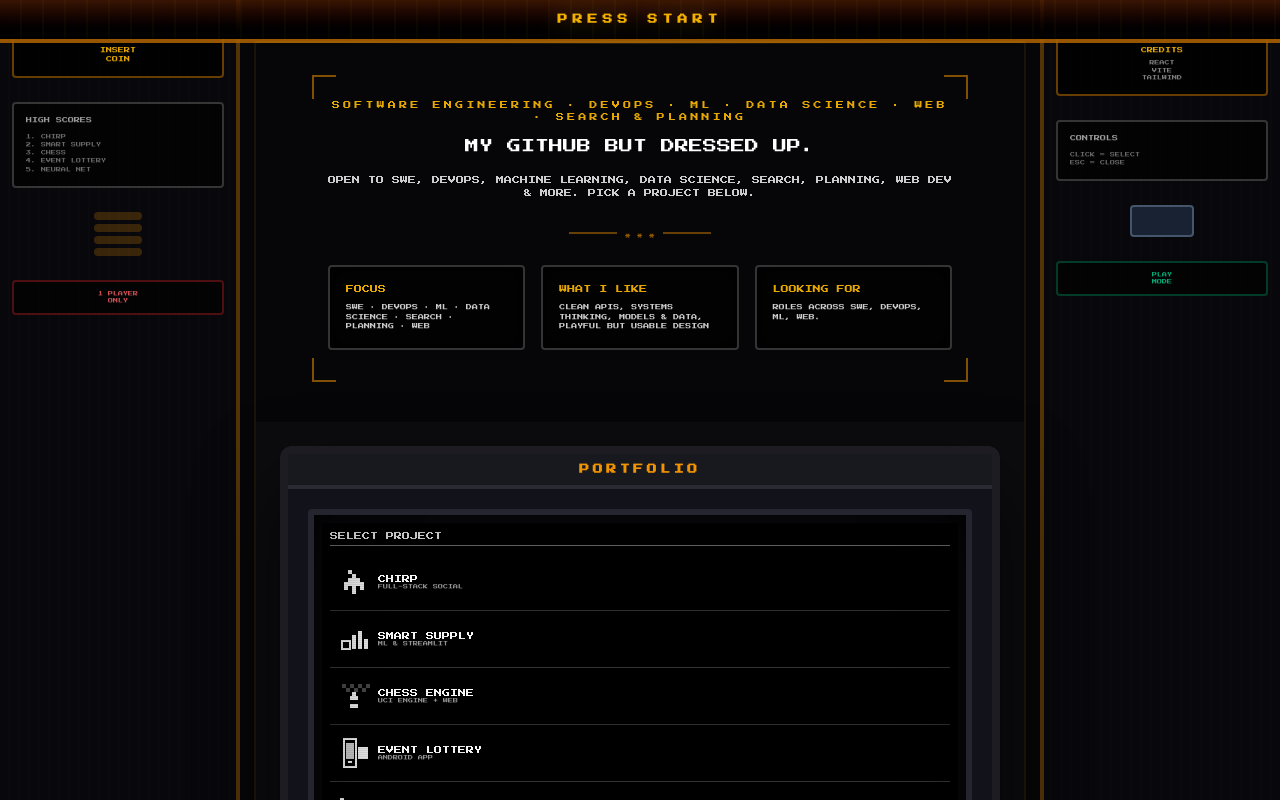
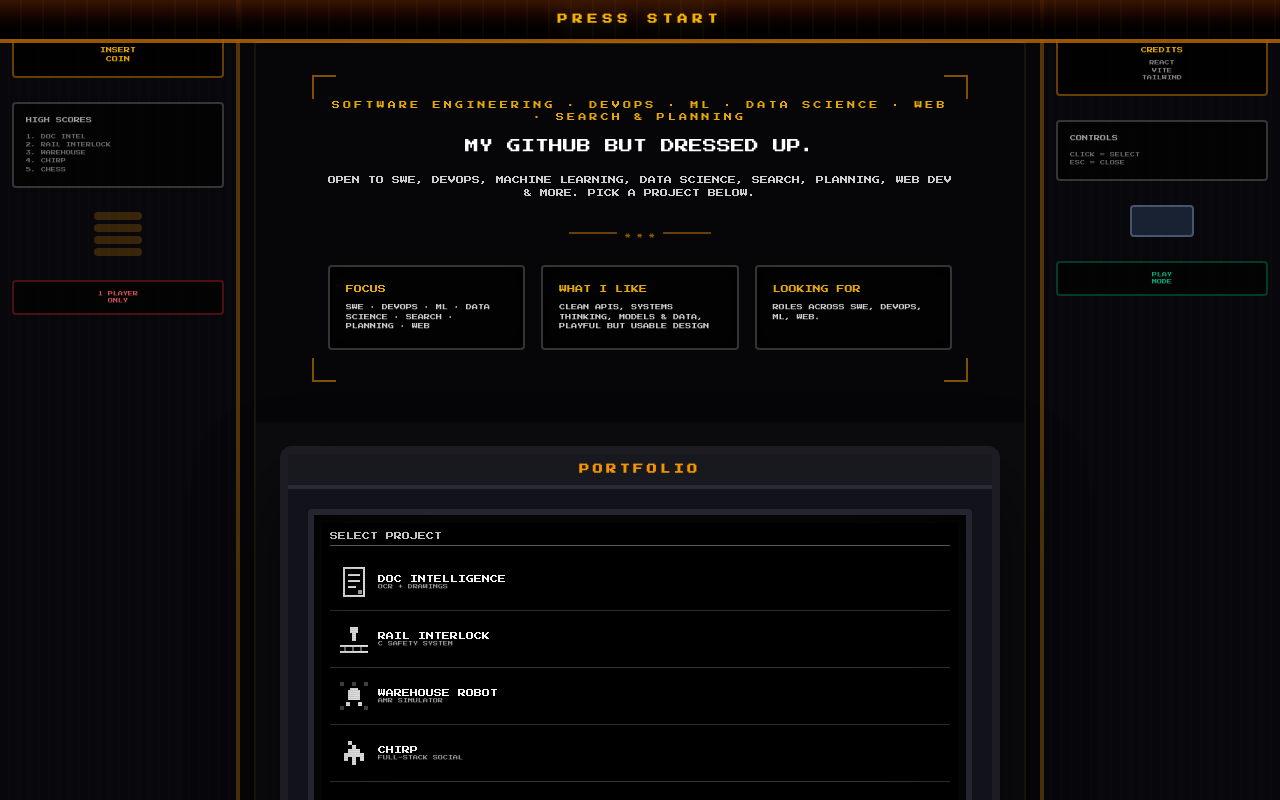
Before and after one commit to adnanjasims/portfolio, a React (Vite) app: page / in a window 1280 px wide. Shown: the top 800 px of the page. Built offline with nearby package versions, Linux system fonts and the light colour scheme; no server answers.

Commit message:
Add doc intel, rail interlock, and warehouse robot to arcade

```diff
--- a/src/App.jsx
+++ b/src/App.jsx
@@ -13,11 +13,17 @@ const SMART_SUPPLY_URL = import.meta.env.VITE_SMART_SUPPLY_URL || "";
 const SMART_SUPPLY_GITHUB_URL = "https://github.com/adnanjasims/smart-supply";
 const EVENT_LOTTERY_URL = "https://github.com/adnanjasims/quanti-agents";
 const NEURAL_NETWORK_URL = "https://github.com/adnanjasims/neural-network";
+const DOC_INTEL_URL = "https://github.com/adnanjasims/doc-intel";
+const RAIL_INTERLOCK_URL = "https://github.com/adnanjasims/rail-interlock-system";
+const WAREHOUSE_ROBOT_URL = "https://github.com/adnanjasims/warehouse-robot";
 
 function App() {
   const [activeProject, setActiveProject] = useState(null);
 
   const projectLabel = (id) => {
+    if (id === "doc-intel") return "Doc Intelligence, OCR for drawings";
+    if (id === "rail-interlock") return "Railway Interlock, C safety system";
+    if (id === "warehouse-robot") return "Warehouse Robot, AMR simulator";
     if (id === "chirp") return "Chirp, full-stack social platform";
     if (id === "smart-supply") return "Smart Supply, inventory forecasting";
     if (id === "chess-engine") return "Chess Engine, UCI engine and web";
@@ -86,6 +92,54 @@ function App() {
             <h2 className="mb-4 border-b border-white/30 pb-2 text-[12px] text-amber-400" style={{ fontFamily: '"Press Start 2P", cursive' }}>
               {projectLabel(activeProject)}
             </h2>
+            {activeProject === "doc-intel" && (
+              <div className="mb-4 space-y-3 text-[8px] leading-relaxed text-white/90" style={{ fontFamily: '"Press Start 2P", cursive' }}>
+                <p>
+                  READS ENGINEERING PDFS AND DRAWINGS. EXTRACTS TABLES AND FIELDS, THEN CHECKS THEM AGAINST SIMPLE RULES.
+                </p>
+                <a
+                  href={DOC_INTEL_URL}
+                  target="_blank"
+                  rel="noopener noreferrer"
+                  className="mt-2 inline-block rounded border-2 border-amber-500/80 bg-amber-950/50 px-3 py-2 text-[8px] uppercase text-amber-400 hover:bg-amber-500/20"
+                  style={{ fontFamily: '"Press Start 2P", cursive' }}
+                >
+                  View on GitHub
+                </a>
+              </div>
+            )}
+            {activeProject === "rail-interlock" && (
+              <div className="mb-4 space-y-3 text-[8px] leading-relaxed text-white/90" style={{ fontFamily: '"Press Start 2P", cursive' }}>
+                <p>
+                  SAFETY CRITICAL C INTERLOCK AND FAULT DETECTION FOR RAILWAY TRANSIT.
+                </p>
+                <a
+                  href={RAIL_INTERLOCK_URL}
+                  target="_blank"
+                  rel="noopener noreferrer"
+                  className="mt-2 inline-block rounded border-2 border-amber-500/80 bg-amber-950/50 px-3 py-2 text-[8px] uppercase text-amber-400 hover:bg-amber-500/20"
+                  style={{ fontFamily: '"Press Start 2P", cursive' }}
+                >
+                  View on GitHub
+                </a>
+              </div>
+            )}
+            {activeProject === "warehouse-robot" && (
+              <div className="mb-4 space-y-3 text-[8px] leading-relaxed text-white/90" style={{ fontFamily: '"Press Start 2P", cursive' }}>
+                <p>
+                  WAREHOUSE ROBOT SIMULATOR WITH MAP, LIDAR, PATH PLANNING, AND LOCAL AVOIDANCE.
+                </p>
+                <a
+                  href={WAREHOUSE_ROBOT_URL}
+                  target="_blank"
+                  rel="noopener noreferrer"
+                  className="mt-2 inline-block rounded border-2 border-amber-500/80 bg-amber-950/50 px-3 py-2 text-[8px] uppercase text-amber-400 hover:bg-amber-500/20"
+                  style={{ fontFamily: '"Press Start 2P", cursive' }}
+                >
+                  View on GitHub
+                </a>
+              </div>
+            )}
             {activeProject === "chirp" && (
               <div className="mb-4 space-y-3 text-[8px] leading-relaxed text-white/90" style={{ fontFamily: '"Press Start 2P", cursive' }}>
                 <p>
--- a/src/components/ArcadeMenu.jsx
+++ b/src/components/ArcadeMenu.jsx
@@ -5,6 +5,24 @@
 import { useState } from "react";
 
 const PROJECTS = [
+  {
+    id: "doc-intel",
+    label: "DOC INTELLIGENCE",
+    sublabel: "OCR + DRAWINGS",
+    Logo: DocIntelPixelLogo,
+  },
+  {
+    id: "rail-interlock",
+    label: "RAIL INTERLOCK",
+    sublabel: "C SAFETY SYSTEM",
+    Logo: RailInterlockPixelLogo,
+  },
+  {
+    id: "warehouse-robot",
+    label: "WAREHOUSE ROBOT",
+    sublabel: "AMR SIMULATOR",
+    Logo: WarehouseRobotPixelLogo,
+  },
   {
     id: "chirp",
     label: "CHIRP",
@@ -36,6 +54,51 @@ const PROJECTS = [
     Logo: NeuralNetworkPixelLogo,
   },
 ];
+
+function DocIntelPixelLogo({ className = "h-8 w-8" }) {
+  return (
+    <svg viewBox="0 0 16 16" className={className} fill="currentColor" style={{ imageRendering: "pixelated" }}>
+      {/* Page + scan lines */}
+      <rect x="3" y="1" width="10" height="14" fill="none" stroke="currentColor" strokeWidth="1" />
+      <rect x="5" y="4" width="6" height="1" />
+      <rect x="5" y="7" width="6" height="1" />
+      <rect x="5" y="10" width="4" height="1" />
+      <rect x="10" y="12" width="2" height="2" opacity="0.7" />
+    </svg>
+  );
+}
+
+function RailInterlockPixelLogo({ className = "h-8 w-8" }) {
+  return (
+    <svg viewBox="0 0 16 16" className={className} fill="currentColor" style={{ imageRendering: "pixelated" }}>
+      {/* Track + signal lamp */}
+      <rect x="1" y="11" width="14" height="1" />
+      <rect x="1" y="14" width="14" height="1" />
+      <rect x="3" y="11" width="1" height="4" opacity="0.45" />
+      <rect x="7" y="11" width="1" height="4" opacity="0.45" />
+      <rect x="11" y="11" width="1" height="4" opacity="0.45" />
+      <rect x="7" y="2" width="2" height="7" />
+      <rect x="6" y="2" width="4" height="3" />
+    </svg>
+  );
+}
+
+function WarehouseRobotPixelLogo({ className = "h-8 w-8" }) {
+  return (
+    <svg viewBox="0 0 16 16" className={className} fill="currentColor" style={{ imageRendering: "pixelated" }}>
+      {/* Grid floor + robot body */}
+      <rect x="1" y="1" width="2" height="2" opacity="0.3" />
+      <rect x="7" y="1" width="2" height="2" opacity="0.3" />
+      <rect x="13" y="1" width="2" height="2" opacity="0.3" />
+      <rect x="1" y="13" width="2" height="2" opacity="0.3" />
+      <rect x="13" y="13" width="2" height="2" opacity="0.3" />
+      <rect x="5" y="5" width="6" height="5" />
+      <rect x="6" y="4" width="4" height="1" />
+      <rect x="4" y="11" width="2" height="2" />
+      <rect x="10" y="11" width="2" height="2" />
+    </svg>
+  );
+}
 
 function ChirpPixelLogo({ className = "h-8 w-8" }) {
   return (
--- a/src/components/ArcadeSidePanels.jsx
+++ b/src/components/ArcadeSidePanels.jsx
@@ -14,11 +14,11 @@ export default function ArcadeSidePanels() {
           </div>
           <div className="w-full rounded border-2 border-white/20 bg-black/60 p-3">
             <p className="mb-2 text-[6px] text-white/60" style={{ fontFamily: '"Press Start 2P", cursive' }}>HIGH SCORES</p>
-            <p className="text-[5px] leading-relaxed text-white/40" style={{ fontFamily: '"Press Start 2P", cursive' }}>1. CHIRP</p>
-            <p className="text-[5px] leading-relaxed text-white/40" style={{ fontFamily: '"Press Start 2P", cursive' }}>2. SMART SUPPLY</p>
-            <p className="text-[5px] leading-relaxed text-white/40" style={{ fontFamily: '"Press Start 2P", cursive' }}>3. CHESS</p>
-            <p className="text-[5px] leading-relaxed text-white/40" style={{ fontFamily: '"Press Start 2P", cursive' }}>4. EVENT LOTTERY</p>
-            <p className="text-[5px] leading-relaxed text-white/40" style={{ fontFamily: '"Press Start 2P", cursive' }}>5. NEURAL NET</p>
+            <p className="text-[5px] leading-relaxed text-white/40" style={{ fontFamily: '"Press Start 2P", cursive' }}>1. DOC INTEL</p>
+            <p className="text-[5px] leading-relaxed text-white/40" style={{ fontFamily: '"Press Start 2P", cursive' }}>2. RAIL INTERLOCK</p>
+            <p className="text-[5px] leading-relaxed text-white/40" style={{ fontFamily: '"Press Start 2P", cursive' }}>3. WAREHOUSE</p>
+            <p className="text-[5px] leading-relaxed text-white/40" style={{ fontFamily: '"Press Start 2P", cursive' }}>4. CHIRP</p>
+            <p className="text-[5px] leading-relaxed text-white/40" style={{ fontFamily: '"Press Start 2P", cursive' }}>5. CHESS</p>
           </div>
           <div className="flex flex-col gap-1">
             {[1, 2, 3, 4].map((i) => (
```
